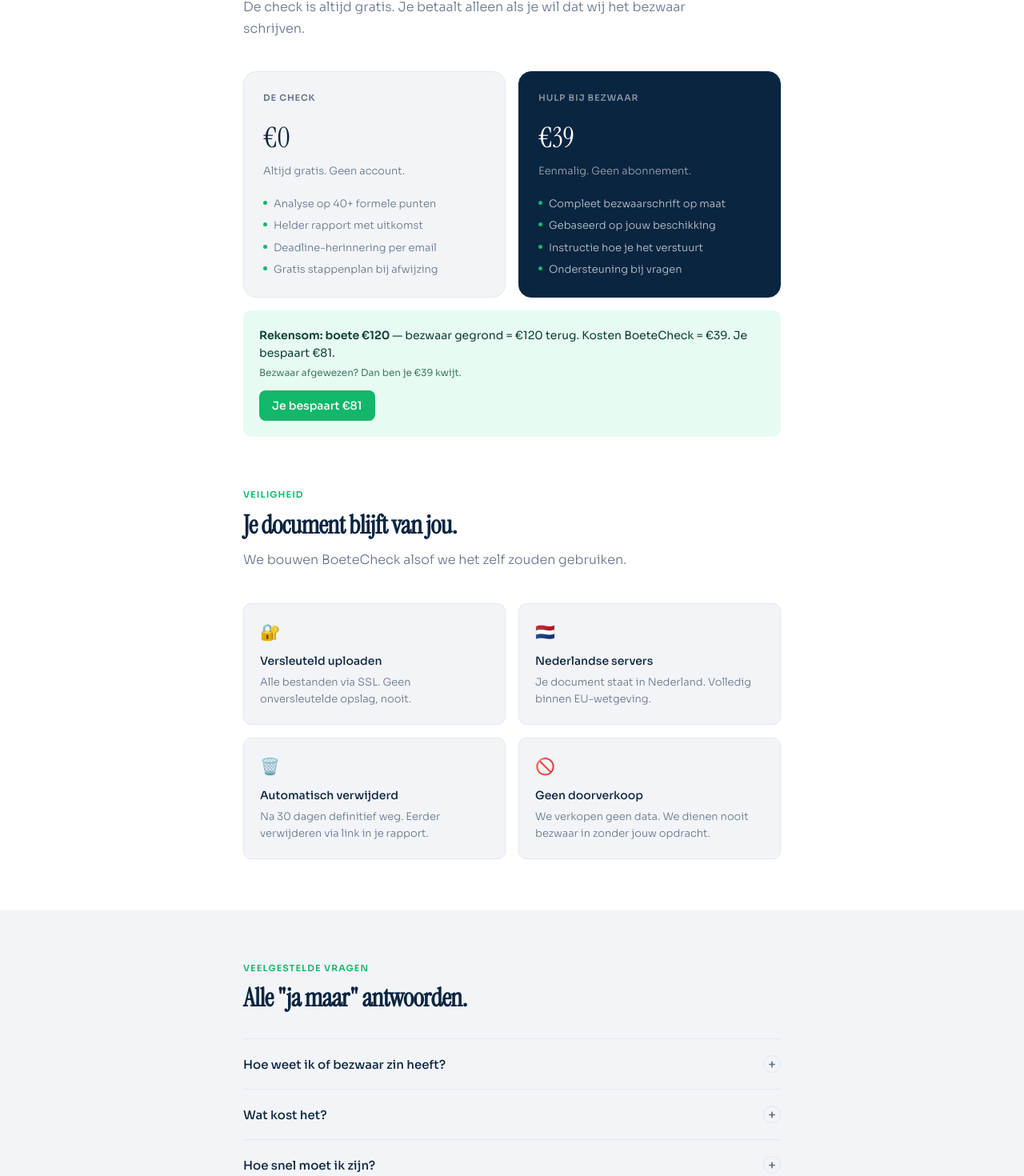
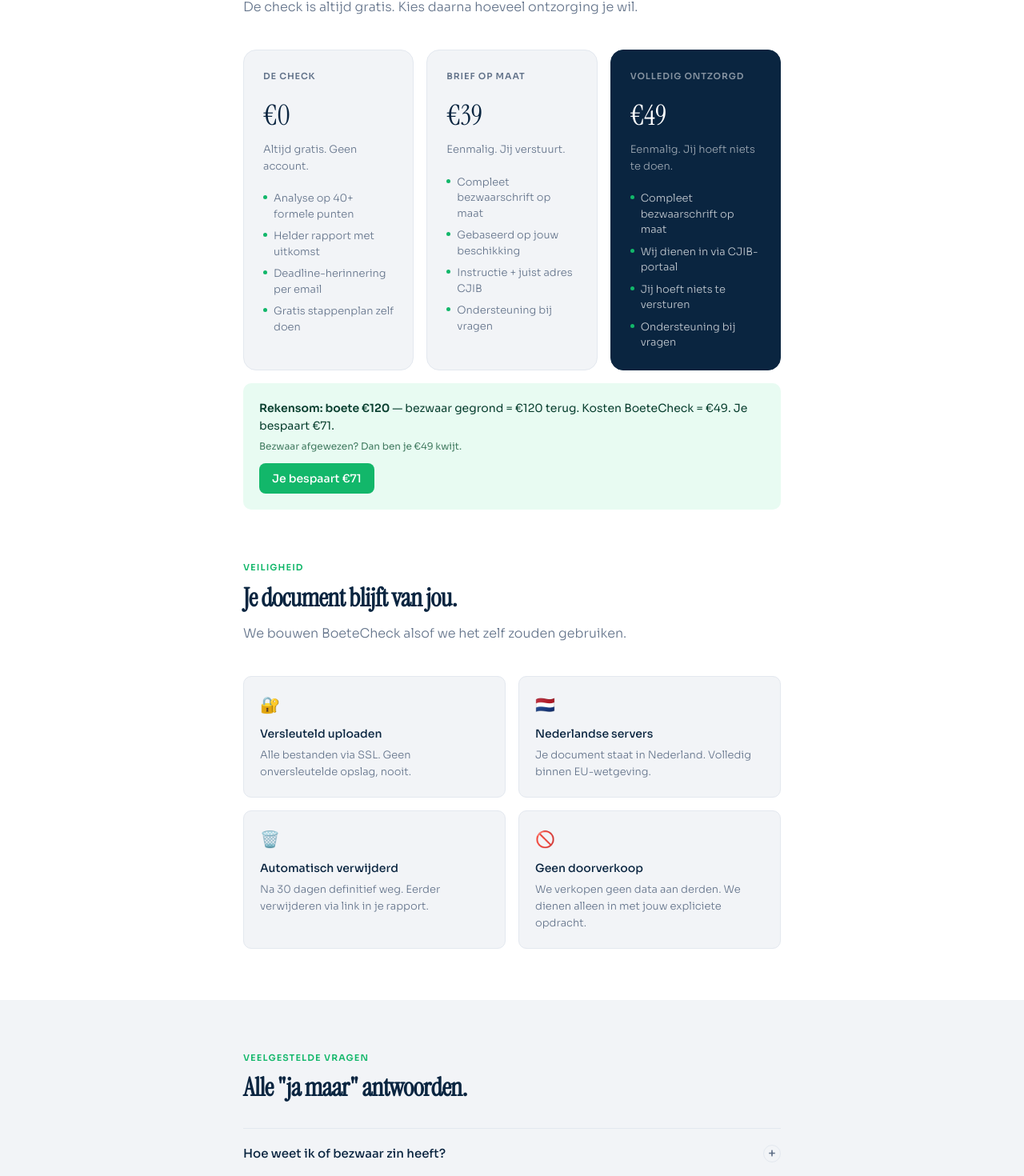
Before and after one commit to DickGroen/BOETECHECK, a Next.js app in the folder boetecheck/: page / in a window 1280 px wide. Shown: the part 2621-4091 px from the top of the page at 80% size. Built offline with nearby package versions, Linux system fonts and the light colour scheme.

Commit message:
Update pricing and FAQ details in page.tsx

```diff
--- a/boetecheck/src/app/page.tsx
+++ b/boetecheck/src/app/page.tsx
@@ -1,5 +1,6 @@
 import Nav from '@/components/Nav'
 import UploadFlow from '@/components/UploadFlow'
+import FaqAccordion from '@/components/FaqAccordion'
 import styles from './page.module.css'
 
 export default function Home() {
@@ -88,7 +89,7 @@ export default function Home() {
               {
                 num: 3,
                 title: 'Kies wat je doet',
-                desc: 'Helder rapport: waarschijnlijk / misschien / lage kans. Bij aanknopingspunten helpen we voor €39 — of zelf doen is gratis.',
+                desc: 'Helder rapport: waarschijnlijk / misschien / lage kans. Bij aanknopingspunten regelen wij alles voor €49 — of doe het zelf voor €39.',
                 tag: 'Jij beslist',
               },
             ].map((step) => (
@@ -114,9 +115,9 @@ export default function Home() {
           <div className="section-label">Transparante kosten</div>
           <h2 className={styles.h2}>Geen addertje onder het gras.</h2>
           <p className={styles.sectionSub}>
-            De check is altijd gratis. Je betaalt alleen als je wil dat wij het bezwaar schrijven.
+            De check is altijd gratis. Kies daarna hoeveel ontzorging je wil.
           </p>
-          <div className={styles.pricingGrid}>
+          <div className={styles.pricingGrid3}>
             <div className={styles.priceCard}>
               <div className={styles.priceLabel}>De check</div>
               <div className={styles.priceAmount}>€0</div>
@@ -125,17 +126,28 @@ export default function Home() {
                 <li>Analyse op 40+ formele punten</li>
                 <li>Helder rapport met uitkomst</li>
                 <li>Deadline-herinnering per email</li>
-                <li>Gratis stappenplan bij afwijzing</li>
+                <li>Gratis stappenplan zelf doen</li>
+              </ul>
+            </div>
+            <div className={styles.priceCard}>
+              <div className={styles.priceLabel}>Brief op maat</div>
+              <div className={styles.priceAmount}>€39</div>
+              <div className={styles.priceSub}>Eenmalig. Jij verstuurt.</div>
+              <ul className={styles.priceList}>
+                <li>Compleet bezwaarschrift op maat</li>
+                <li>Gebaseerd op jouw beschikking</li>
+                <li>Instructie + juist adres CJIB</li>
+                <li>Ondersteuning bij vragen</li>
               </ul>
             </div>
             <div className={`${styles.priceCard} ${styles.priceCardFeatured}`}>
-              <div className={styles.priceLabelLight}>Hulp bij bezwaar</div>
-              <div className={styles.priceAmountLight}>€39</div>
-              <div className={styles.priceSubLight}>Eenmalig. Geen abonnement.</div>
+              <div className={styles.priceLabelLight}>Volledig ontzorgd</div>
+              <div className={styles.priceAmountLight}>€49</div>
+              <div className={styles.priceSubLight}>Eenmalig. Jij hoeft niets te doen.</div>
               <ul className={styles.priceListLight}>
                 <li>Compleet bezwaarschrift op maat</li>
-                <li>Gebaseerd op jouw beschikking</li>
-                <li>Instructie hoe je het verstuurt</li>
+                <li>Wij dienen in via CJIB-portaal</li>
+                <li>Jij hoeft niets te versturen</li>
                 <li>Ondersteuning bij vragen</li>
               </ul>
             </div>
@@ -143,10 +155,10 @@ export default function Home() {
           <div className={styles.rekensom}>
             <div>
               <strong>Rekensom: boete €120</strong>
-              <span> — bezwaar gegrond = €120 terug. Kosten BoeteCheck = €39. Je bespaart €81.</span>
-              <span className={styles.rekensomFine}> Bezwaar afgewezen? Dan ben je €39 kwijt.</span>
+              <span> — bezwaar gegrond = €120 terug. Kosten BoeteCheck = €49. Je bespaart €71.</span>
+              <span className={styles.rekensomFine}> Bezwaar afgewezen? Dan ben je €49 kwijt.</span>
             </div>
-            <div className={styles.rekensomBadge}>Je bespaart €81</div>
+            <div className={styles.rekensomBadge}>Je bespaart €71</div>
           </div>
         </div>
       </section>
@@ -162,7 +174,7 @@ export default function Home() {
               { icon: '🔐', title: 'Versleuteld uploaden', desc: 'Alle bestanden via SSL. Geen onversleutelde opslag, nooit.' },
               { icon: '🇳🇱', title: 'Nederlandse servers', desc: 'Je document staat in Nederland. Volledig binnen EU-wetgeving.' },
               { icon: '🗑️', title: 'Automatisch verwijderd', desc: 'Na 30 dagen definitief weg. Eerder verwijderen via link in je rapport.' },
-              { icon: '🚫', title: 'Geen doorverkoop', desc: 'We verkopen geen data. We dienen nooit bezwaar in zonder jouw opdracht.' },
+              { icon: '🚫', title: 'Geen doorverkoop', desc: 'We verkopen geen data aan derden. We dienen alleen in met jouw expliciete opdracht.' },
             ].map((item) => (
               <div key={item.title} className={styles.securityCard}>
                 <div className={styles.securityIcon}>{item.icon}</div>
@@ -178,7 +190,7 @@ export default function Home() {
       <section className={styles.faqSection} id="faq">
         <div className="container">
           <div className="section-label">Veelgestelde vragen</div>
-          <h2 className={styles.h2}>Alle "ja maar" antwoorden.</h2>
+          <h2 className={styles.h2}>Alle &quot;ja maar&quot; antwoorden.</h2>
           <FaqList />
         </div>
       </section>
@@ -213,10 +225,7 @@ export default function Home() {
           </div>
         </div>
         <div className={`container ${styles.footerDisclaimer}`}>
-          BoeteCheck is geen advocatenkantoor en treedt niet op als gemachtigde, tenzij je apart opdracht
-          geeft voor het opstellen van een bezwaarschrift. Alle analyses zijn indicatief en op basis van
-          geautomatiseerde verwerking. Dit is geen juridisch advies. De officier van justitie beslist.
-          Let op: bezwaar moet binnen 6 weken na dagtekening van de beschikking zijn ingediend bij het CJIB.
+          BoeteCheck is geen advocatenkantoor. Bij de €49 optie treedt BoeteCheck op als gemachtigde namens de klant voor het indienen van bezwaar bij het CJIB. Alle analyses zijn indicatief en op basis van geautomatiseerde verwerking. Dit is geen juridisch advies. De officier van justitie beslist. Let op: bezwaar moet binnen 6 weken na dagtekening van de beschikking zijn ingediend bij het CJIB.
         </div>
       </footer>
     </>
@@ -232,7 +241,11 @@ function FaqList() {
     },
     {
       q: 'Wat kost het?',
-      a: 'De check is altijd gratis. Wil je dat wij je bezwaarschrift schrijven, dan is dat €39 eenmalig. Zelf doen met ons stappenplan is ook gratis. Geen abonnementen, geen verrassingen.',
+      a: 'De check is altijd gratis. Wil je dat wij het bezwaarschrift schrijven en jij verstuurt, dan is dat €39. Wil je volledig ontzorgd worden — wij dienen ook in — dan is dat €49. Geen abonnementen, geen verrassingen.',
+    },
+    {
+      q: 'Wat is het verschil tussen €39 en €49?',
+      a: 'Bij €39 ontvang je een kant-en-klare brief met instructie — jij verstuurt hem zelf naar het CJIB. Bij €49 regelen wij alles: wij dienen het bezwaar digitaal in via het CJIB-portaal. Jij hoeft niets te doen.',
     },
     {
       q: 'Hoe snel moet ik zijn?',
@@ -244,16 +257,16 @@ function FaqList() {
     },
     {
       q: 'Dienen jullie het bezwaar in voor me?',
-      a: 'Standaard niet. We leveren een kant-en-klare brief plus instructie. Jij verstuurt — dat houdt de kosten laag en jij de controle.',
+      a: 'Bij de €49 optie dienen wij het bezwaar digitaal in via het CJIB-portaal — jij hoeft niets te doen. Bij de €39 optie ontvang je een kant-en-klare brief met instructie en verstuur jij zelf.',
     },
     {
       q: 'Garanderen jullie succes?',
-      a: 'Nee — en niemand die eerlijk is kan dat. We geven alleen aan of er juridische aanknopingspunten lijken te zijn.',
+      a: 'Nee — en niemand die eerlijk is kan dat. We geven alleen aan of er juridische aanknopingspunten lijken te zijn. Bij afwijzing ben je de kosten kwijt, maar niet meer dan dat.',
     },
     {
-  q: 'Waarom niet zelf AI vragen om een bezwaarschrift?',
-  a: 'Dat kan. En een deel van de mensen doet dat ook. Maar de meeste mensen willen niet zelf uitzoeken wat ze moeten vragen, wat relevant is in hun situatie, en of het juridisch klopt. Zeker bij iets met een harde deadline en juridische gevolgen. Een losse AI prompt geeft een algemeen antwoord. BoeteCheck geeft een beoordeling van jouw specifieke beschikking — op concrete aanknopingspunten, gefilterd op wat in jouw zaak relevant is, vertaald naar een duidelijke uitkomst. Je hoeft niet zelf te bedenken wat je moet vragen of controleren. Als iemand precies weet wat hij doet, kan hij het zelf. Maar de meeste mensen willen gewoon weten: moet ik hier iets mee, en zo ja wat? BoeteCheck geeft dat antwoord — snel, concreet, zonder dat je zelf het risico loopt iets te missen.',
-},
+      q: 'Waarom niet zelf AI vragen om een bezwaarschrift?',
+      a: 'Dat kan. En een deel van de mensen doet dat ook. Maar de meeste mensen willen niet zelf uitzoeken wat ze moeten vragen, wat relevant is in hun situatie, en of het juridisch klopt. Zeker bij iets met een harde deadline en juridische gevolgen. Een losse AI prompt geeft een algemeen antwoord. BoeteCheck geeft een beoordeling van jouw specifieke beschikking — op concrete aanknopingspunten, gefilterd op wat in jouw zaak relevant is, vertaald naar een duidelijke uitkomst. Je hoeft niet zelf te bedenken wat je moet vragen of controleren. Als iemand precies weet wat hij doet, kan hij het zelf. Maar de meeste mensen willen gewoon weten: moet ik hier iets mee, en zo ja wat? BoeteCheck geeft dat antwoord — snel, concreet, zonder dat je zelf het risico loopt iets te missen.',
+    },
     {
       q: 'Voor welke boetes werkt dit?',
       a: 'Verkeersboetes, parkeerboetes en Mulder-feiten. Niet voor strafrecht, belastingdienst of andere sancties buiten het bestuursrecht.',
@@ -262,6 +275,3 @@ function FaqList() {
 
   return <FaqAccordion faqs={faqs} />
 }
-
-// We need a client component for the accordion
-import FaqAccordion from '@/components/FaqAccordion'
```
